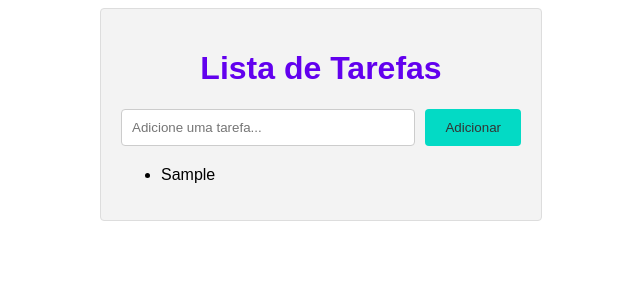
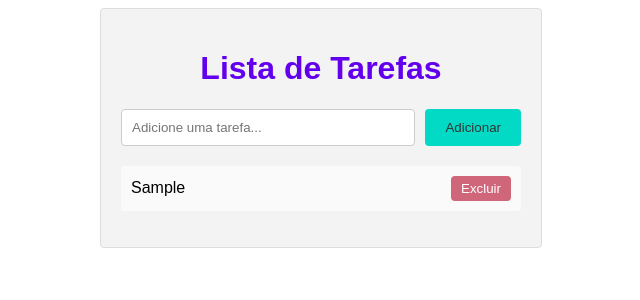
Before and after one commit to francojeferson/react-core-fundamentals, a React (Vite) app in the folder 7_project/: page / in a window 1280 px wide. Both pictures are taken after typing "Sample" into the empty fields and a click on the button "Adicionar". Shown: the top 300 px of the page, without its empty margins (319-959 px from the left). Built offline with nearby package versions, Linux system fonts and the light colour scheme.

Commit message:
docs(project): update TodoApp.css and TodoApp.jsx

```diff
--- a/7_project/src/components/TodoApp.css
+++ b/7_project/src/components/TodoApp.css
@@ -42,3 +42,26 @@
   padding: 10px 20px;
   cursor: pointer;
 }
+
+.todo-list {
+  list-style: none;
+  padding: 0;
+}
+
+.todo-item {
+  background-color: #fafafa;
+  padding: 10px;
+  margin-bottom: 10px;
+  display: flex;
+  justify-content: space-between;
+  align-items: center;
+  border-radius: 4px;
+}
+
+.delete-button {
+  background-color: #cf6679;
+  border: none;
+  border-radius: 4px;
+  padding: 5px 10px;
+  color: #fff;
+}
--- a/7_project/src/components/TodoApp.jsx
+++ b/7_project/src/components/TodoApp.jsx
@@ -48,6 +48,7 @@
         {todos.map((todo) => (
           <li key={todo.id} className="todo-item">
             {todo.text}
+            <button className="delete-button">Excluir</button>
           </li>
         ))}
       </ul>
```
